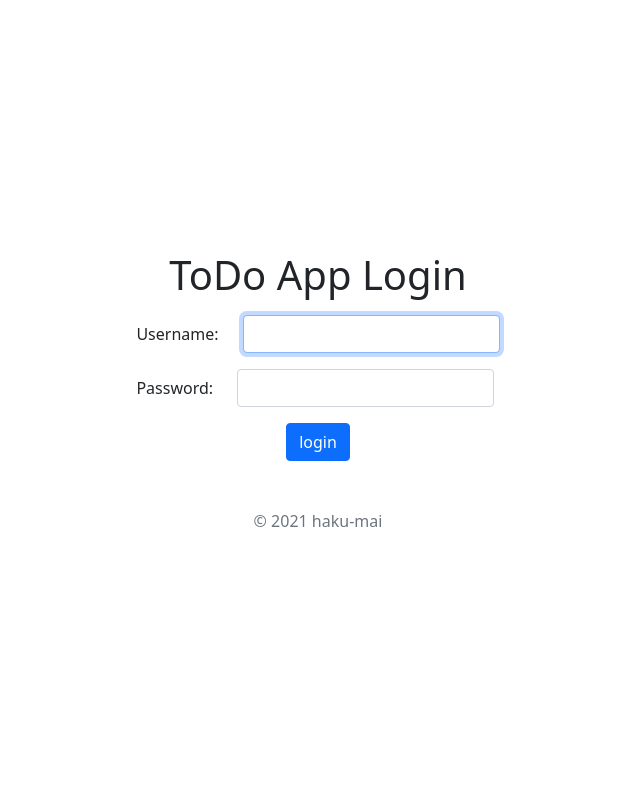
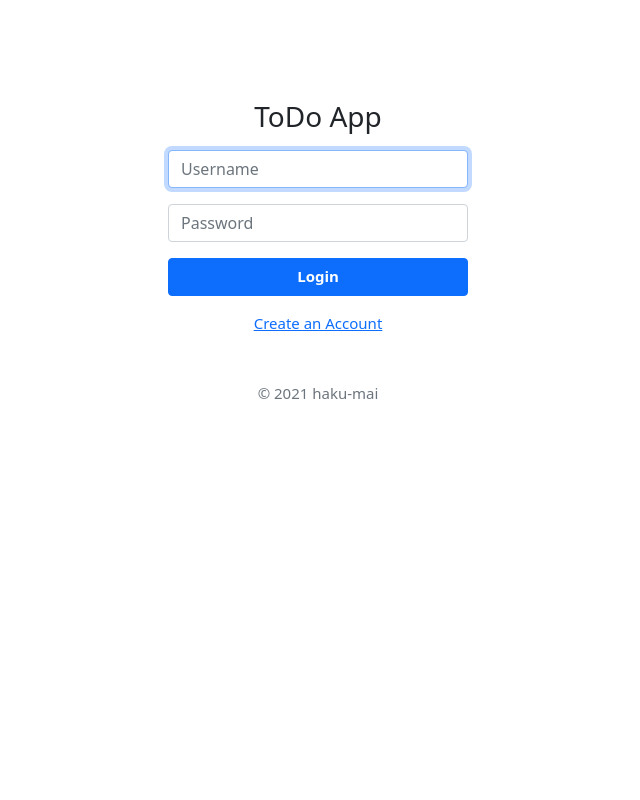
Before and after one commit to n-guitar/django-samples, a Django app: page /accounts/login/ in a window 1280 px wide. Shown: the whole page, without its empty margins (322-962 px from the left). Run offline with Django 3.2, Linux system fonts and the light colour scheme; some libraries are stand-ins or nearby versions.

Commit message:
feat:django login signup sample

```diff
--- a/templates/registration/login.html
+++ b/templates/registration/login.html
@@ -2,53 +2,59 @@
 
 {% block HeadContent %}
 <style>
-  html {
-    height: 100%;
-    margin: 0 auto;
-    padding: 0;
-    display: table;
-  }
-  body {
-    min-height: 100%;
-    margin: 0 auto;
-    padding: 0;
-    display: table-cell;
-    vertical-align: middle;
-  }
+    .login-form {
+        width: 340px;
+        margin: 100px auto;
+        font-size: 15px;
+    }
+    .form-group {
+        margin-bottom: 1rem;
+    }
+    .form-control, .btn {
+        min-height: 38px;
+    }
+    .btn {
+        font-size: 15px;
+        font-weight: bold;
+    }
+    .btn-block {
+        display: block;
+        width: 100%;
+    }
 </style>
 {% endblock HeadContent %}
 
 {% block BodyContent %}
+<div class="login-form">
+    <dev class="text-center">
+        <form style="max-width:300px;margin:auto" action="" method="POST"> {% csrf_token %}
+            <h1 class="h3 mb-3 font-weight-normal">ToDo App</h1>
 
+            <div class="form-group">
+                <input class="form-control" type="text" placeholder="Username"
+                name="{{ form.username.html_name }}" autofocus="" autocapitalize="none"
+                autocomplete="{{ form.username.html_name }}" maxlength="150"
+                required="" id="{{ form.username.id_for_label }}">
+            </div>
 
-<dev class="text-center">
-    <h1 class="display-6">ToDo App Login</h1>
-    <form action="" method="POST"> {% csrf_token %}
-        <p>
-            <div class="row align-items-center">
-                <div class="col-auto">
-                <label class="col-form-label" for="{{ form.username.id_for_label }}">{{ form.username.label }}:</label>
-                </div>
-                <div class="col-auto">
-                <input class="form-control" type="text" name="{{ form.username.html_name }}" autofocus="" autocapitalize="none" autocomplete="{{ form.username.html_name }}" maxlength="150" required="" id="{{ form.username.id_for_label }}">
-                </div>
+            <div class="form-group">
+                <input class="form-control" type="password" placeholder="Password"
+                name="{{ form.password.html_name }}" autocomplete="current-password"
+                required="" id="{{ form.password.id_for_label }}">
             </div>
-        </p>
-        <p>
-        <div class="row align-items-center">
-            <div class="col-auto">
-                <label class="col-form-label" for="{{ form.password.id_for_label }}">{{ form.password.label }}:</label>
+
+            <div class="form-group">
+                <button type="submit" class="btn btn-primary btn-block">Login</button>
             </div>
-            <div class="col-auto">
-                <input class="form-control" type="password" name="{{ form.password.html_name }}" autocomplete="current-password" required="" id="{{ form.password.id_for_label }}">
-            </div>
-        </div>
-        </p>
-        <input type="submit" class="btn btn-primary" value="login">
-    </form>
-    <p class="mt-5 mb-3 text-muted">© 2021 haku-mai</p>
-</dev>
-{% if form.errors %}
-        <p>Please enter a correct username and password. Note that both fields may be case-sensitive.</p>
-        {% endif %}
+            <p class="text-center"><a href="{% url 'signup' %}">Create an Account</a></p>
+
+            {% if form.errors %}
+                {% for key,value in form.errors.items %}
+                    {{ value }}
+                {% endfor %}
+            {% endif %}
+        </form>
+        <p class="mt-5 mb-3 text-muted">© 2021 haku-mai</p>
+    </dev>
+</div>
 {% endblock BodyContent %}
```
Also changed, not shown: templates/registration/signup.html (+55 -6 lines), README.md.
